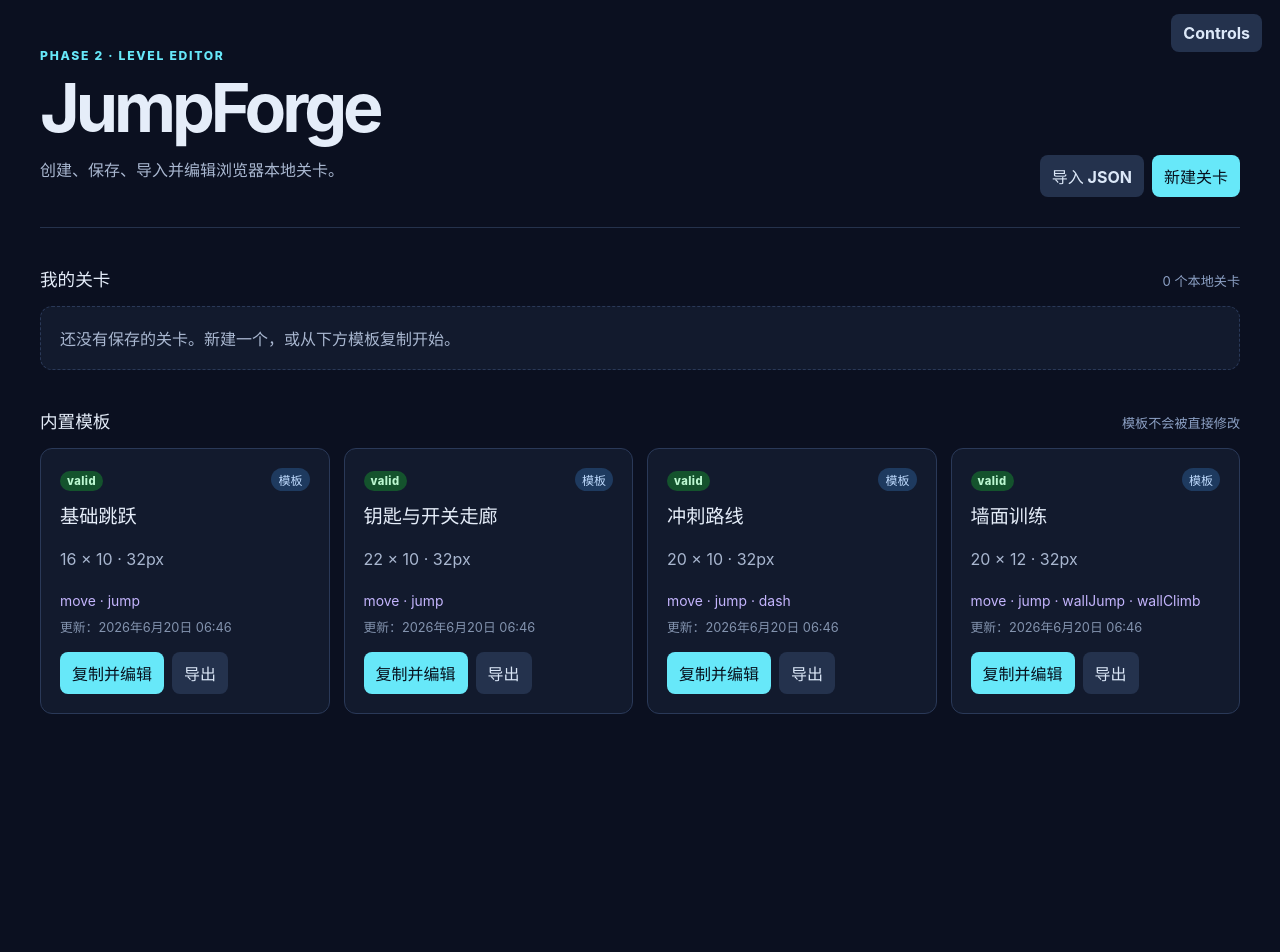
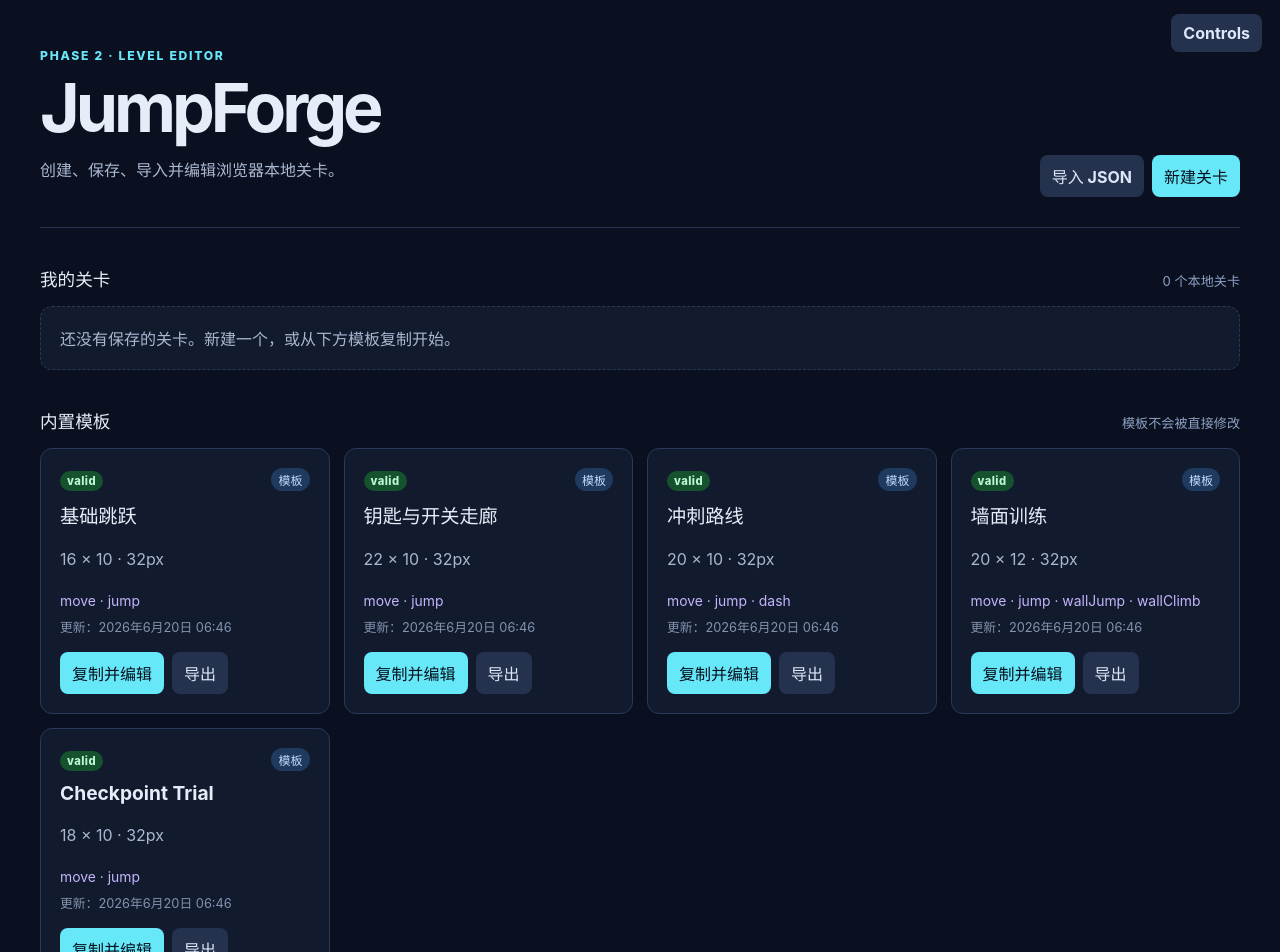
Before and after one commit to MrO-O/JumpForge, a React (Vite) app: page / in a window 1280 px wide. Shown: the top 952 px of the page. Before the commit the page ends 800 px from the top, so only its background shows below. Built offline with nearby package versions, Linux system fonts and the light colour scheme.

Commit message:
feat: add checkpoint respawn tile

```diff
--- a/src/game/RuntimeLevelBuilder.ts
+++ b/src/game/RuntimeLevelBuilder.ts
@@ -37,6 +37,7 @@ export interface RuntimeLevelBuildResult {
   dashBlocks: Phaser.Physics.Arcade.StaticGroup;
   climbWalls: Phaser.Physics.Arcade.StaticGroup;
   staminaRefills: Phaser.Physics.Arcade.StaticGroup;
+  checkpoints: Phaser.Physics.Arcade.StaticGroup;
   spawnPosition: RuntimePosition | null;
   goalPosition: RuntimePosition | null;
   entitiesByCell: Map<RuntimeCellKey, RuntimeTileEntity>;
@@ -110,6 +111,7 @@ const tileBuildHandlers: Partial<Record<RuntimeTileKind, TileBuildHandler>> = {
   switchDoor: (context) => { context.entity.collider = createPhysicalTile(context, context.result.switchDoors); },
   dashCrystal: (context) => { context.entity.trigger = createPhysicalTile(context, context.result.dashCrystals); },
   staminaRefill: (context) => { context.entity.trigger = createPhysicalTile(context, context.result.staminaRefills); },
+  checkpoint: (context) => { context.entity.trigger = createPhysicalTile(context, context.result.checkpoints); },
 };
 
 /** Builds registry-driven visuals and physics primitives; behavior is bound by tileRuntimeHandlers. */
@@ -128,6 +130,7 @@ export function buildRuntimeLevel(scene: Phaser.Scene, level: LevelDocument): Ru
     dashBlocks: scene.physics.add.staticGroup(),
     climbWalls: scene.physics.add.staticGroup(),
     staminaRefills: scene.physics.add.staticGroup(),
+    checkpoints: scene.physics.add.staticGroup(),
     spawnPosition: null,
     goalPosition: null,
     entitiesByCell: new Map(),
--- a/src/game/TestScene.ts
+++ b/src/game/TestScene.ts
@@ -14,6 +14,7 @@ export interface TestRuntimeStatus {
   dashStatus: 'Disabled' | 'Ready' | 'Used' | 'Dashing';
   wallStatus: '—' | 'SLIDE' | 'CLIMB';
   stamina: string;
+  checkpointStatus: 'None' | 'Active';
   keyCount: number;
   switchDoorsOpen: boolean;
   elapsedSeconds: number;
@@ -67,6 +68,8 @@ export class TestScene extends Phaser.Scene {
     this.physics.world.setBounds(0, 0, worldWidth, this.worldHeight, true, true, true, false);
     this.builtLevel = buildRuntimeLevel(this, level);
     this.state.spawnPosition = this.builtLevel.spawnPosition;
+    this.state.initialSpawnPosition = this.builtLevel.spawnPosition ? { ...this.builtLevel.spawnPosition } : null;
+    this.state.activeRespawnPosition = this.builtLevel.spawnPosition ? { ...this.builtLevel.spawnPosition } : null;
     this.events.once('shutdown', this.shutdown, this);
     this.scale.on('resize', this.updateCameraViewport, this);
     this.updateCameraViewport();
@@ -128,9 +131,10 @@ export class TestScene extends Phaser.Scene {
 
   private killPlayer(message: string): void {
     if (this.state.isDead || this.state.isComplete || !this.player || !this.controller) return;
-    resetRuntimeAttempt(this.state, `${message} Respawning…`, this.dashEnabled);
+    const source = this.state.activeCheckpointCell ? 'checkpoint' : 'initial spawn';
+    resetRuntimeAttempt(this.state, `${message} Respawning from ${source}…`, this.dashEnabled, true);
     this.state.isDead = true;
-    this.tileRuntime?.resetForAttempt();
+    this.tileRuntime?.resetForAttempt(true);
     this.player.setFillStyle(0xef4444);
     this.controller.setEnabled(false);
     this.respawnEvent = this.time.delayedCall(this.controller.tuning.respawnDelayMs, () => this.respawnPlayer());
@@ -138,10 +142,11 @@ export class TestScene extends Phaser.Scene {
   }
 
   private respawnPlayer(): void {
-    if (!this.player || !this.controller || !this.state.spawnPosition) return;
+    const respawnPosition = this.state.activeRespawnPosition ?? this.state.spawnPosition;
+    if (!this.player || !this.controller || !respawnPosition) return;
     this.player.setFillStyle(0x60a5fa);
-    this.player.setPosition(this.state.spawnPosition.x, this.state.spawnPosition.y);
-    this.player.body.reset(this.state.spawnPosition.x, this.state.spawnPosition.y);
+    this.player.setPosition(respawnPosition.x, respawnPosition.y);
+    this.player.body.reset(respawnPosition.x, respawnPosition.y);
     this.controller.reset();
     this.state.isDead = false;
     this.state.currentMessage = 'Respawned. Mechanisms reset.';
@@ -158,7 +163,7 @@ export class TestScene extends Phaser.Scene {
   }
 
   private restartLevel(): void {
-    const spawnPosition = this.state.spawnPosition;
+    const spawnPosition = this.state.initialSpawnPosition ?? this.state.spawnPosition;
     if (!this.player || !this.controller || !spawnPosition) return;
     this.respawnEvent?.remove(false);
     const nextRestartCount = this.state.restartCount + 1;
@@ -184,6 +189,7 @@ export class TestScene extends Phaser.Scene {
       dashStatus: this.controller?.dashStatus ?? 'Disabled',
       wallStatus,
       stamina: this.controller?.wallClimbEnabled ? `${Math.ceil(this.state.currentStamina)}/${Math.round(this.controller.tuning.maxStamina)}` : '—',
+      checkpointStatus: this.state.activeCheckpointCell ? 'Active' : 'None',
       keyCount: this.state.keyCount,
       switchDoorsOpen: this.state.switchDoorsOpen,
       elapsedSeconds: Math.floor(this.state.elapsedMs / 1000),
--- a/src/game/TestingWorkspace.tsx
+++ b/src/game/TestingWorkspace.tsx
@@ -31,7 +31,7 @@ export function TestingWorkspace({ level, onExit, onComplete }: TestingWorkspace
             <div><dt>Jump</dt><dd>{formatKeyBinding(keybindings.jump)} / {formatKeyBinding(keybindings.moveUp)}</dd></div>
             <div><dt>Dash</dt><dd>{formatKeyBinding(keybindings.dash)}</dd></div>
             <div><dt>Grab / climb</dt><dd>{formatKeyBinding(keybindings.grab)}</dd></div>
-            <div><dt>Restart</dt><dd>{formatKeyBinding(keybindings.restart)}</dd></div>
+            <div><dt>Restart initial</dt><dd>{formatKeyBinding(keybindings.restart)}</dd></div>
             <div><dt>Return</dt><dd>{formatKeyBinding(keybindings.exitTest)}</dd></div>
           </dl>
         </section>
@@ -44,6 +44,7 @@ export function TestingWorkspace({ level, onExit, onComplete }: TestingWorkspace
               <div><dt>Dash</dt><dd>{status.dashStatus}</dd></div>
               <div><dt>Wall</dt><dd>{status.wallStatus}</dd></div>
               <div><dt>Stamina</dt><dd>{status.stamina}</dd></div>
+              <div><dt>Checkpoint</dt><dd>{status.checkpointStatus}</dd></div>
               <div><dt>Keys</dt><dd>{status.keyCount}</dd></div>
               <div><dt>Switch doors</dt><dd>{status.switchDoorsOpen ? 'OPEN' : 'CLOSED'}</dd></div>
               <div><dt>Time</dt><dd>{status.elapsedSeconds}s</dd></div>
--- a/src/game/tileRuntimeHandlers.ts
+++ b/src/game/tileRuntimeHandlers.ts
@@ -31,6 +31,13 @@ function setColliderEnabled(entity: RuntimeTileEntity, enabled: boolean): void {
 function setVisible(entity: RuntimeTileEntity, visible: boolean): void {
   entity.visual.setVisible(visible);
   entity.glyph.setVisible(visible);
+}
+
+function setCheckpointAppearance(entity: RuntimeTileEntity, active: boolean): void {
+  entity.visual.setFillStyle(active ? 0xef4444 : entity.color);
+  entity.visual.setAlpha(active ? 1 : 0.82);
+  entity.glyph.setText('⚑');
+  entity.glyph.setAlpha(1);
 }
 
 function setClusterColliderEnabled(cluster: DashBlockCluster, enabled: boolean): void {
@@ -68,9 +75,10 @@ export class TileRuntimeController {
     this.scene.physics.add.overlap(this.player, this.level.switches, (_player, switchTile) => this.handleSwitch(switchTile));
     this.scene.physics.add.overlap(this.player, this.level.dashCrystals, (_player, crystal) => this.handleDashCrystal(crystal));
     this.scene.physics.add.overlap(this.player, this.level.staminaRefills, (_player, refill) => this.handleStaminaRefill(refill));
+    this.scene.physics.add.overlap(this.player, this.level.checkpoints, (_player, checkpoint) => this.handleCheckpoint(checkpoint));
   }
 
-  resetForAttempt(): void {
+  resetForAttempt(preserveCheckpoint = false): void {
     this.switchCooldowns.clear();
     this.lastDoorPromptAt = Number.NEGATIVE_INFINITY;
     for (const entity of this.level.entitiesByCell.values()) {
@@ -99,6 +107,9 @@ export class TileRuntimeController {
         case 'staminaRefill':
           setVisible(entity, true);
           this.setTriggerEnabled(entity, true);
+          break;
+        case 'checkpoint':
+          setCheckpointAppearance(entity, preserveCheckpoint && entity.cellKey === this.state.activeCheckpointCell);
           break;
         default:
           break;
@@ -163,6 +174,21 @@ export class TileRuntimeController {
     setVisible(entity, false);
     this.setTriggerEnabled(entity, false);
     this.callbacks.onMessage('Stamina refilled.');
+  }
+
+  private handleCheckpoint(object: unknown): void {
+    const entity = getEntity(this.level, object);
+    if (!entity || this.state.activeCheckpointCell === entity.cellKey) return;
+    this.state.activeCheckpointCell = entity.cellKey;
+    this.state.activatedCheckpointCells.add(entity.cellKey);
+    this.state.activeRespawnPosition = {
+      x: entity.x,
+      y: entity.y - this.level.tileSize * 0.15,
+    };
+    for (const candidate of this.level.entitiesByCell.values()) {
+      if (candidate.kind === 'checkpoint') setCheckpointAppearance(candidate, candidate.cellKey === entity.cellKey);
+    }
+    this.callbacks.onMessage('Checkpoint reached.');
   }
 
   private handleLockedDoor(object: unknown): void {
--- a/src/levels/sampleLevels.ts
+++ b/src/levels/sampleLevels.ts
@@ -35,4 +35,13 @@ const wallTrainingLevel = paint(
   ],
 );
 
-export const sampleLevels: readonly LevelDocument[] = [basicJumpLevel, keyDoorLevel, dashLevel, wallTrainingLevel];
+const checkpointTrialLevel = paint(
+  createEmptyLevel({ id: 'sample-checkpoint-trial', title: 'Checkpoint Trial', author: 'JumpForge', width: 18, height: 10 }),
+  [
+    [7, 8, 'checkpoint'],
+    [10, 9, 'empty'], [11, 9, 'empty'],
+    [14, 8, 'spike'],
+  ],
+);
+
+export const sampleLevels: readonly LevelDocument[] = [basicJumpLevel, keyDoorLevel, dashLevel, wallTrainingLevel, checkpointTrialLevel];
--- a/src/tiles/tileRegistry.ts
+++ b/src/tiles/tileRegistry.ts
@@ -20,6 +20,7 @@ export const tileRegistry: TileRegistry = {
   dashBlock: defineTile({ id: 'dashBlock', name: '冲刺破坏块', category: 'ability', collision: 'solid', hazardous: false, interactive: true, requiredAbilities: ['dash'], tags: ['dash', 'breakable'], editor: { color: '#8b5cf6', glyph: '▧', label: '冲刺破坏块', paletteOrder: 120 }, runtime: { kind: 'dashBlock' } }),
   climbWall: defineTile({ id: 'climbWall', name: '可攀墙面', category: 'ability', collision: 'solid', hazardous: false, interactive: true, requiredAbilities: ['wallClimb'], tags: ['wall', 'climb', 'ability'], editor: { color: '#0f766e', glyph: '╫', label: '可攀墙面', paletteOrder: 130 }, runtime: { kind: 'climbWall' } }),
   staminaRefill: defineTile({ id: 'staminaRefill', name: '体力补给', category: 'ability', collision: 'none', hazardous: false, interactive: true, requiredAbilities: ['wallClimb'], tags: ['stamina', 'refill', 'ability'], editor: { color: '#34d399', glyph: '✦', label: '体力补给', paletteOrder: 140 }, runtime: { kind: 'staminaRefill' } }),
+  checkpoint: defineTile({ id: 'checkpoint', name: '检查点', category: 'interaction', collision: 'none', hazardous: false, interactive: true, tags: ['checkpoint', 'respawn'], editor: { color: '#f97316', glyph: '⚑', label: '检查点', paletteOrder: 145 }, runtime: { kind: 'checkpoint' } }),
 };
 
 export function getTileDefinition(tileId: string): TileDefinition | undefined {
--- a/src/tiles/tileTypes.ts
+++ b/src/tiles/tileTypes.ts
@@ -15,7 +15,8 @@ export type TileId =
   | 'dashCrystal'
   | 'dashBlock'
   | 'climbWall'
-  | 'staminaRefill';
+  | 'staminaRefill'
+  | 'checkpoint';
 
 export type TileCategory = 'terrain' | 'hazard' | 'marker' | 'interaction' | 'ability';
 export type CollisionKind = 'none' | 'solid' | 'oneWay';
```
Also changed, not shown: src/game/runtimeTypes.ts (+20 -2 lines), 2 other files (tests, documents, lock files or other folders).
